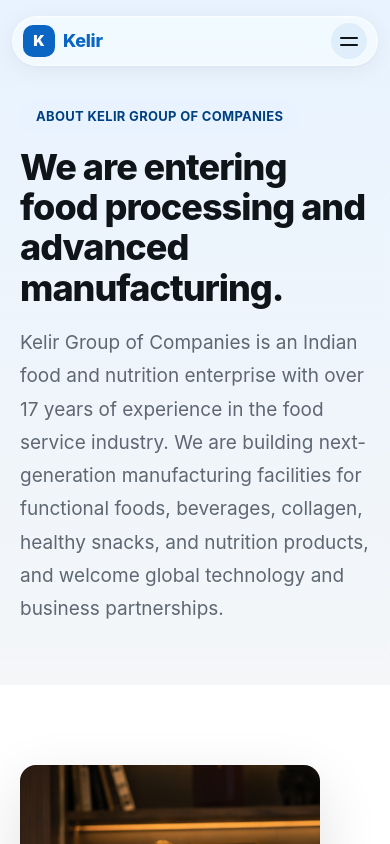
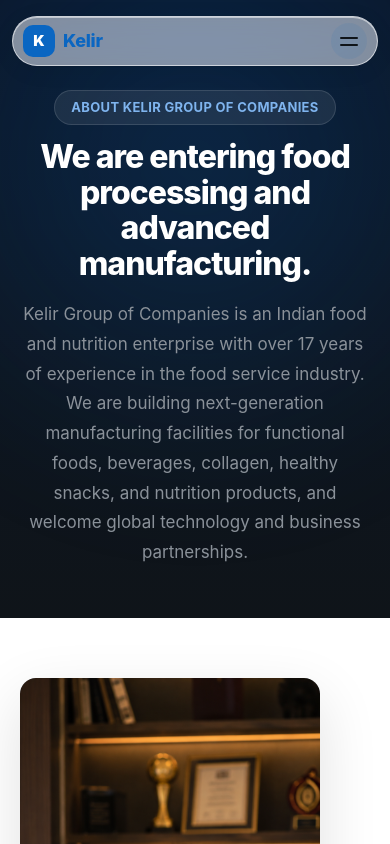
Before and after one commit to EMvenugopal/kelir-groups, a React (Vite) app: page /about in a window 390 px wide. Shown: the top 844 px of the page. Built offline with nearby package versions, Linux system fonts and the light colour scheme.

Commit message:
Make site fully mobile responsive with font-level scaling

```diff
--- a/src/index.css
+++ b/src/index.css
@@ -22,7 +22,7 @@
 
 /* ===== RESET ===== */
 *, *::before, *::after { box-sizing: border-box; margin: 0; padding: 0; }
-html { scroll-behavior: smooth; -webkit-text-size-adjust: 100%; }
+html { scroll-behavior: smooth; -webkit-text-size-adjust: 100%; text-size-adjust: 100%; }
 
 body {
   font-family: -apple-system, BlinkMacSystemFont, "SF Pro Display", "Segoe UI", Roboto, Helvetica, Arial, sans-serif;
@@ -244,6 +244,7 @@
 
 @media (max-width: 720px) {
   .floating-nav-inner {
+    position: relative;
     width: calc(100% - 24px);
     padding: 6px 10px 6px 10px;
   }
@@ -321,7 +322,7 @@
   flex-direction: column;
 }
 .hero-stats strong {
-  font-size: 32px;
+  font-size: clamp(24px, 5vw, 32px);
   font-weight: 800;
   color: var(--blue);
   line-height: 1;
@@ -1277,21 +1278,49 @@
 
 /* ===== ABOUT ===== */
 .about-hero {
+  position: relative;
+  overflow: hidden;
   padding: 100px 0 60px;
-  background: linear-gradient(180deg, var(--blue-light) 0%, var(--bg) 100%);
+  background: linear-gradient(180deg, #0a1628 0%, #0f1419 100%);
+  text-align: center;
+}
+.about-hero::before {
+  content: '';
+  position: absolute;
+  top: -200px;
+  left: 50%;
+  transform: translateX(-50%);
+  width: 720px;
+  height: 720px;
+  background: radial-gradient(circle, rgba(10, 102, 194, 0.22), transparent 70%);
+  filter: blur(50px);
+  z-index: 0;
+  pointer-events: none;
+}
+.about-hero .container {
+  position: relative;
+  z-index: 1;
+  max-width: none;
+}
+.about-hero .pill {
+  background: rgba(255, 255, 255, 0.08);
+  color: #7fb4ee;
+  border: 1px solid rgba(255, 255, 255, 0.12);
 }
 .about-title {
   font-size: clamp(36px, 5vw, 58px);
   font-weight: 800;
   letter-spacing: -1px;
-  max-width: 800px;
-  margin: 14px 0 18px;
+  max-width: 1000px;
+  margin: 14px auto 18px;
   line-height: 1.12;
+  color: #fff;
 }
 .about-lead {
   font-size: 19px;
-  color: var(--gray);
-  max-width: 640px;
+  color: #8a9199;
+  max-width: 820px;
+  margin: 0 auto;
   line-height: 1.75;
 }
 .about-founder {
@@ -1371,7 +1400,7 @@
 }
 .stats-grid strong {
   display: block;
-  font-size: 44px;
+  font-size: clamp(30px, 6vw, 44px);
   font-weight: 800;
   color: #fff;
 }
@@ -1475,23 +1504,42 @@
   .partnerships-grid { grid-template-columns: repeat(2, 1fr); }
 }
 @media (max-width: 880px) {
-  .hero-grid { grid-template-columns: 1fr; }
+  .hero-grid { grid-template-columns: 1fr; gap: 32px; }
   .hero-side { max-width: 100%; margin-left: 0; }
   .hero-card { display: flex; flex-direction: column; max-width: 100%; margin-left: 0; }
   .hero-card-photo { width: 100%; }
   .orbit-display { height: 400px; }
+  .orbit-ring-container { transform: translate(-50%, -50%) scale(0.5); }
   .gallery-masonry { columns: 2; }
   .values-grid { grid-template-columns: repeat(2, 1fr); }
   .stats-grid { grid-template-columns: repeat(2, 1fr); }
   .contact-grid { grid-template-columns: 1fr; }
-  .founder-grid { grid-template-columns: 1fr; }
+  .founder-grid { grid-template-columns: 1fr; gap: 32px; }
   .founder-photo { max-width: 300px; }
+  .section { padding: 60px 0; }
+  .about-founder { padding: 60px 0; }
+  .orbit-section { padding: 60px 0 80px; }
+  .home-closing { padding: 70px 0; }
+  .era-chapter { min-height: auto; padding: 60px 0; }
+  .journey-chapters { padding: 0 20px; }
+  .journey-header { padding: 60px 0 30px; }
+  .journey-closing { padding: 60px 0 30px; }
 }
 @media (max-width: 720px) {
   .container { padding: 0 20px; }
   .divisions-grid { grid-template-columns: 1fr; }
   .roadmap { grid-template-columns: 1fr; }
   .partnerships-grid { grid-template-columns: 1fr; }
+  .about-hero { padding: 90px 0 50px; }
+  .about-lead { font-size: 17px; }
+  .hero-headline { font-size: 17px; }
+  .section-sub { font-size: 16px; }
+  .footer-inner { flex-direction: column; gap: 28px; }
+  .footer-links { flex-direction: column; align-items: flex-start; gap: 14px; }
+  .footer-bottom { flex-direction: column; gap: 6px; }
+  .stats-band { padding: 50px 0; }
+  .hero-card-stats { flex-wrap: wrap; }
+  .hero-card-stats div { flex: 1 1 40%; }
 }
 @media (max-width: 520px) {
   .gallery-masonry { columns: 1; }
@@ -1499,4 +1547,17 @@
   .hero-stats { gap: 24px; }
   .hero-stats strong { font-size: 24px; }
   .gallery-controls { flex-direction: column; gap: 16px; }
-}
+  .orbit-display { height: 340px; }
+  .orbit-ring-container { transform: translate(-50%, -50%) scale(0.4); }
+  .orbit-core { width: 80px; height: 80px; }
+  .orbit-core span { font-size: 32px; }
+  .hero-card-body { padding: 22px 20px; }
+  .hero-card-cta .btn { font-size: 13px; padding: 11px 14px; }
+  .lightbox-inner { padding: 16px; width: 96%; }
+  .lightbox-img { max-height: 50vh; }
+  .lightbox-close { top: 12px; right: 14px; }
+  .about-title { font-size: 32px; }
+  .era-year-big { font-size: 48px; }
+  .era-title { font-size: 24px; }
+  .division-card { padding: 24px 20px; }
+}
```
